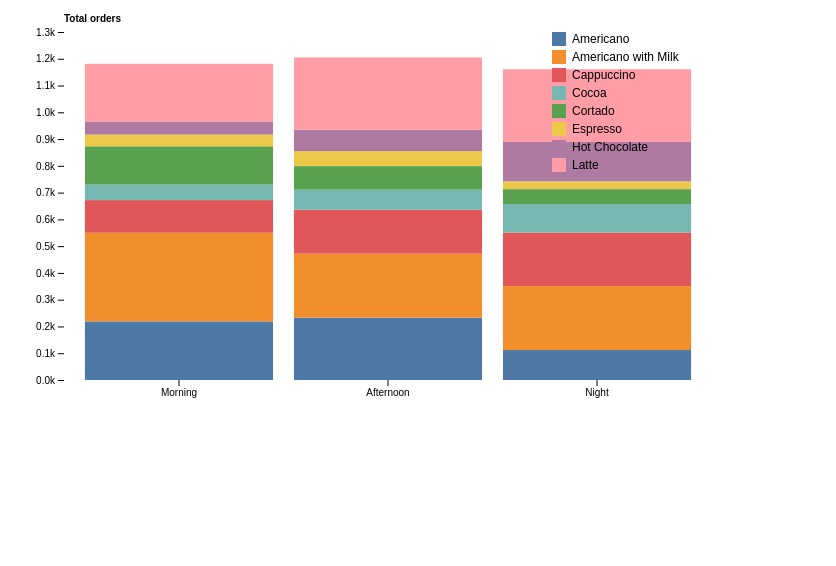
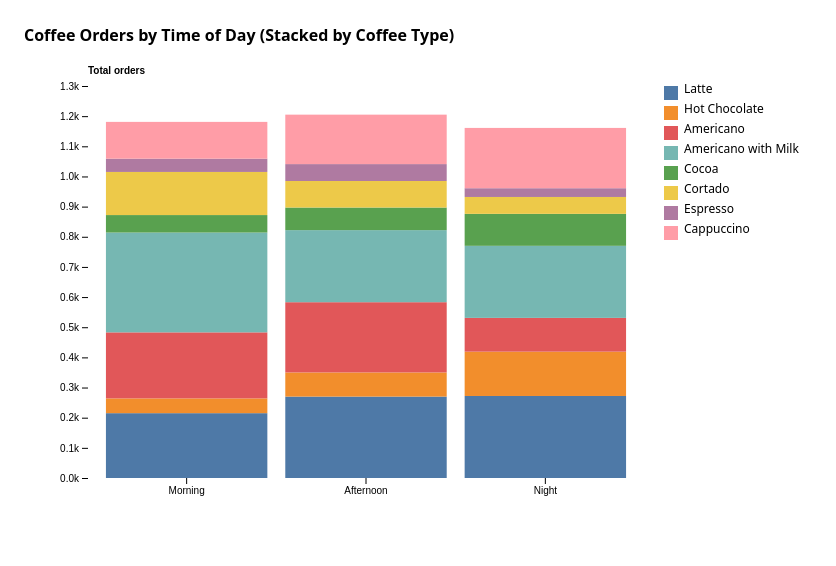
Before and after one commit to meganclapinski25/data_visualization2, a plain HTML site: page index.html in a window 1280 px wide. Shown: the whole page, without its empty margins (0-836 px from the left). Drawn offline with nearby package versions, Linux system fonts and the light colour scheme.

Commit message:
Update index.html

```diff
--- a/index.html
+++ b/index.html
@@ -1,50 +1,63 @@
 <!DOCTYPE html>
-<meta charset="utf-8" />
+<html lang="en">
+<head>
+  <meta charset="utf-8" />
+  <title>Stacked Bar Chart — Coffee by Time of Day</title>
+  <meta name="viewport" content="width=device-width, initial-scale=1" />
+  <style>
+    body { font-family: system-ui, -apple-system, Segoe UI, Roboto, sans-serif; margin: 24px; }
+    svg { max-width: 100%; height: auto; }
+    .chart-title { font-weight: 700; margin-bottom: 8px; }
+
+  </style>
+</head>
 <body>
-  <svg id="chart" width="720" height="420"></svg>
+
+  <div class="chart-title">Coffee Orders by Time of Day (Stacked by Coffee Type)</div>
+  <svg id="chart" width="800" height="480" viewBox="0 0 800 480"></svg>
+
   <script src="https://cdn.jsdelivr.net/npm/d3@7"></script>
   <script>
   const svg = d3.select("#chart");
-  const width = +svg.attr("width");
-  const height = +svg.attr("height");
-  const margin = {top: 24, right: 16, bottom: 48, left: 56};
+  const width = 800, height = 480;
+  const margin = { top: 32, right: 180, bottom: 56, left: 64 };
 
-  // Desired x order
-  const timeBuckets = ["Morning","Afternoon","Night"];
+  // Change path if needed:
+  d3.csv("Coffe_sales.csv", d3.autoType).then(raw => {
+    // Normalize/trim fields in case of minor CSV inconsistencies
+    const data = raw.map(d => ({
+      Time_of_Day: String(d.Time_of_Day).trim(),
+      coffee: (d.coffeetype ?? d.coffee_name ?? "").toString().trim()
+    })).filter(d => d.Time_of_Day && d.coffee);
 
-  d3.csv("Coffe_sales.csv").then(raw => {
-    // 1) Unique stack keys = coffee types
-    const coffeeTypes = Array.from(new Set(raw.map(d => d.coffee_name))).sort();
+    // Stack keys = distinct coffee types (in first-seen order)
+    const types = d3.union(data.map(d => d.coffee));
 
-    // 2) Aggregate counts: Map(Time_of_Day -> Map(coffee_name -> count))
-    const agg = d3.rollup(
-      raw,
+    // Count rows per (Time_of_Day, coffee) → Map<Time_of_Day, Map<coffee, count>>
+    const counts = d3.rollup(
+      data,
       v => v.length,
       d => d.Time_of_Day,
-      d => d.coffee_name
+      d => d.coffee
     );
 
-    // 3) Build data in the shape expected by d3.stack():
-    //    an index (Map) from x-key -> Map(stackKey -> value)
-    //    We’ll ensure all (Time_of_Day, coffee_type) exist (fill 0s)
-    const index = new Map(
-      timeBuckets.map(tod => {
-        const byCoffee = new Map(coffeeTypes.map(k => [k, 0]));
-        const row = agg.get(tod);
-        if (row) for (const [k, v] of row) byCoffee.set(k, v);
-        return [tod, byCoffee];
-      })
-    );
+    // Build "wide" rows directly from the counts Map (NO hardcoded time buckets)
+    // rows: [{ Time_of_Day, Latte: n, Espresso: n, ... }, ...]
+    const rows = Array.from(counts, ([Time_of_Day, byType]) => {
+      const o = { Time_of_Day };
+      types.forEach(t => o[t] = byType.get(t) ?? 0); // zero-fill missing combos
+      return o;
+    });
 
-    // 4) Create stack series
-    const series = d3.stack()
-      .keys(coffeeTypes)
-      .value(([, byCoffee], key) => byCoffee.get(key) ?? 0)
-      (index); // Map(Time_of_Day -> Map(coffee->count))
+    // If nothing to plot, bail early
 
-    // 5) Scales
+
+    // Create stack series
+    const series = d3.stack().keys(types)(rows);
+
+    // Scales
     const x = d3.scaleBand()
-      .domain(timeBuckets)
+      .domain(rows.map(d => d.Time_of_Day))
       .range([margin.left, width - margin.right])
       .padding(0.1);
 
@@ -53,29 +66,27 @@
       .range([height - margin.bottom, margin.top]);
 
     const color = d3.scaleOrdinal()
-      .domain(coffeeTypes)
+      .domain(types)
       .range(d3.schemeTableau10);
 
-    const formatValue = x => isNaN(x) ? "N/A" : x.toLocaleString("en");
-
-    // 6) Draw stacks
-    const g = svg.append("g");
-    g.selectAll("g.layer")
+    // Draw stacks
+    const gLayers = svg.append("g");
+    gLayers.selectAll("g.layer")
       .data(series)
       .join("g")
         .attr("class", "layer")
         .attr("fill", d => color(d.key))
       .selectAll("rect")
-      .data(D => D.map(d => (d.key = D.key, d))) // keep key on each rect
+      .data(S => S.map(d => (d.key = S.key, d))) // attach key (coffee type) to each rect
       .join("rect")
-        .attr("x", d => x(d.data[0]))                 // d.data[0] is Time_of_Day
+        .attr("x", d => x(d.data.Time_of_Day))
         .attr("y", d => y(d[1]))
         .attr("height", d => y(d[0]) - y(d[1]))
         .attr("width", x.bandwidth())
       .append("title")
-        .text(d => `${d.data[0]} — ${d.key}\n${formatValue(d.data[1].get(d.key))}`);
+        .text(d => `${d.data.Time_of_Day} — ${d.key}: ${d.data[d.key]}`);
 
-    // 7) Axes
+    // Axes
     svg.append("g")
       .attr("transform", `translate(0,${height - margin.bottom})`)
       .call(d3.axisBottom(x))
@@ -87,31 +98,39 @@
       .call(g => g.selectAll(".domain").remove())
       .call(g => g.append("text")
         .attr("x", 0)
-        .attr("y", margin.top - 10)
+        .attr("y", margin.top - 12)
         .attr("fill", "currentColor")
+        .attr("font-weight", "600")
         .attr("text-anchor", "start")
-        .attr("font-weight", "600")
         .text("Total orders"));
 
-    // 8) Simple legend
+    // Legend
     const legend = svg.append("g")
-      .attr("transform", `translate(${width - margin.right - 160},${margin.top})`)
-      .attr("font-family", "sans-serif")
-      .attr("font-size", 12)
-      .selectAll("g")
-      .data(coffeeTypes)
+      .attr("class", "legend")
+      .attr("transform", `translate(${width - margin.right + 20}, ${margin.top})`)
+      .attr("font-size", 12);
+
+    const legendItem = legend.selectAll("g.item")
+      .data(types)
       .join("g")
-        .attr("transform", (d, i) => `translate(0,${i * 18})`);
+        .attr("class", "item")
+        .attr("transform", (d, i) => `translate(0, ${i * 20})`);
 
-    legend.append("rect")
+    legendItem.append("rect")
       .attr("width", 14)
       .attr("height", 14)
       .attr("fill", d => color(d));
 
-    legend.append("text")
+    legendItem.append("text")
       .attr("x", 20)
-      .attr("y", 11)
+      .attr("y", 7)
       .text(d => d);
+
+    // helpful debug in console
+    console.log("types:", types);
+    console.log("counts (Map of Maps):", counts);
+    console.log("rows (wide format):", rows);
+    console.log("series (stack output):", series);
   });
   </script>
 </body>
```
